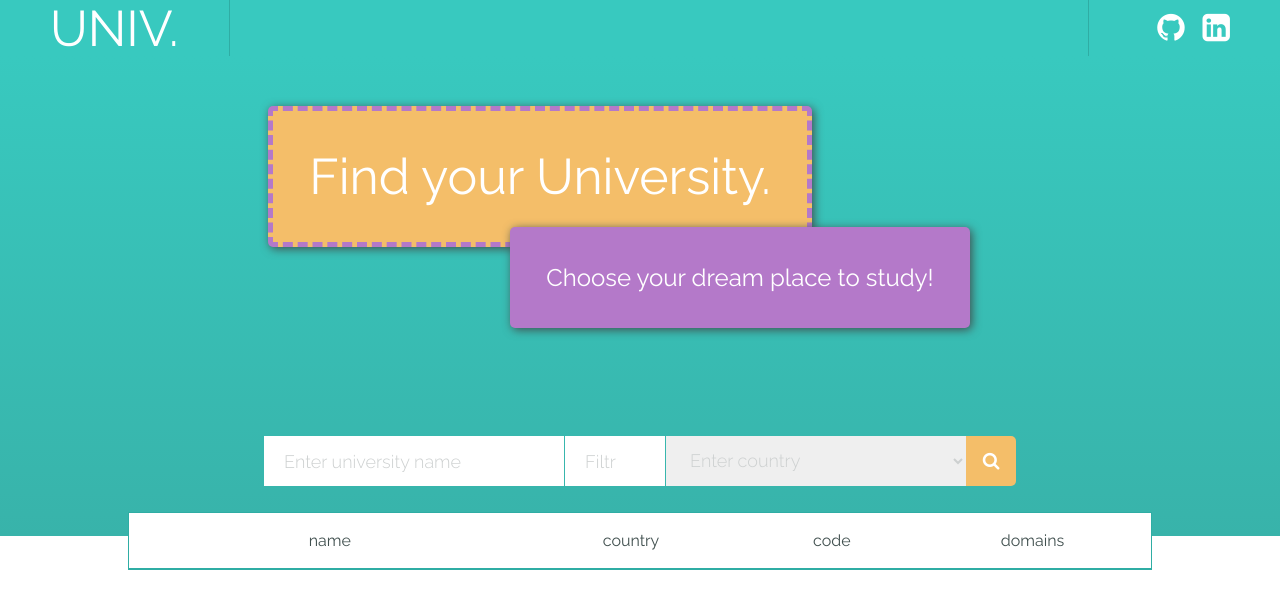
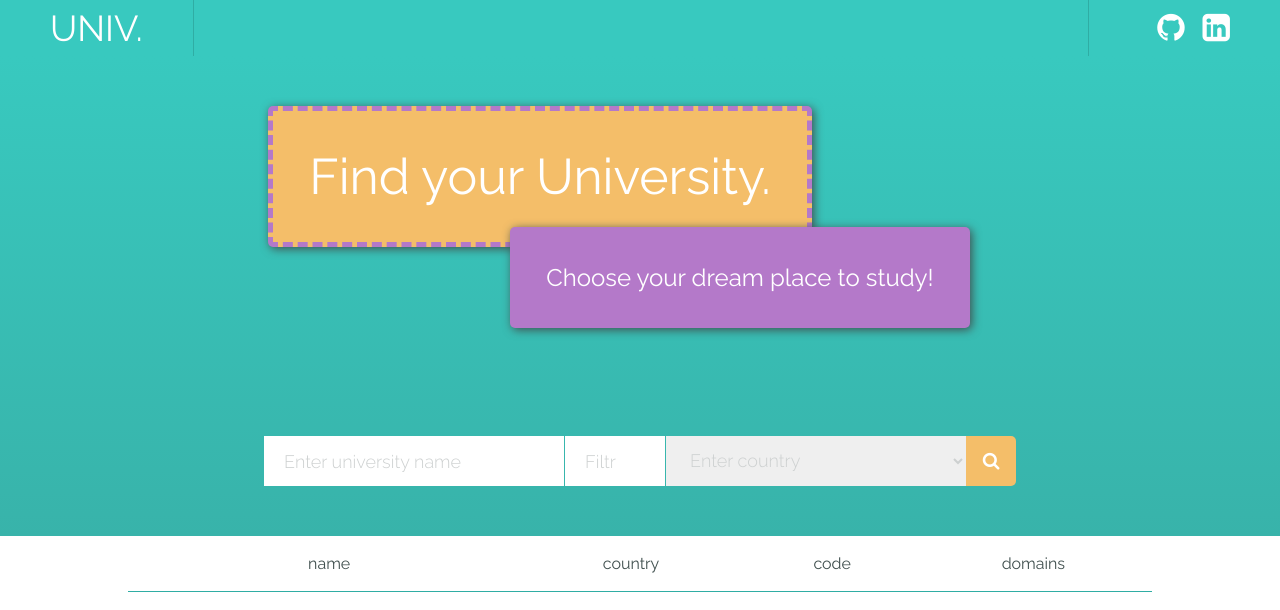
Before and after one commit to michalniem/314, a React app: page / in a window 1280 px wide. Shown: the top 610 px of the page. Built offline with nearby package versions, Linux system fonts and the light colour scheme.

Commit message:
Block empty request

```diff
--- a/src/components/CodeFiltr.js
+++ b/src/components/CodeFiltr.js
@@ -4,7 +4,7 @@ const codeFiltr = props => {
     return(
         <input className='searcher__searchbar--filtr'
                placeholder='Filtr'
-               value={props.codeFiltrValue}
+               value={props.codeFiltrValue }
                onChange={props.handleCodeFiltr}/>
     )
 };
--- a/src/components/ResultTable.js
+++ b/src/components/ResultTable.js
@@ -5,13 +5,21 @@ import TableBody from './TableBody'
 
 export default class ResultTable extends Component {
     render() {
+        let results;
+        let tableBody;
+        if( this.props.response ){
+            ( this.props.response.length !== 0 )
+            ? tableBody = <TableBody response={this.props.response}
+                                     codeFiltrValue={this.props.codeFiltrValue}/>
+            : results = <p>nothing is here...</p>
+        }
         return (
             <div className='searcher__table--container'>
                 <table className='searcher__table'>
                     <TableHead />
-                    <TableBody response={this.props.response}
-                               codeFiltrValue={this.props.codeFiltrValue}/>
+                    { tableBody }
                 </table>
+                { results }
             </div>
         )
     }
--- a/src/components/Searcher.js
+++ b/src/components/Searcher.js
@@ -43,7 +43,10 @@ export default class Searcher extends Component {
                 }
             }).then(json => {
                 this.setState({
-                    response: json
+                    response: json,
+                    nameInputValue: '',
+                    codeFiltr: '',
+                    countrySelectValue: '',
                 })
             }).catch(error => {
                 console.error(error);
--- a/src/styles/components/_searcher.sass
+++ b/src/styles/components/_searcher.sass
@@ -37,6 +37,8 @@
       border: 0
       background-color: $mainYellow
       border-radius: 0 5px 5px 0
+      &:focus
+        outline: none
 
       i
         color: white
@@ -50,12 +52,9 @@
 
     &--container
       width: 80vw
-      border: 1px solid $mainBlueDark
+      //border: 1px solid $mainBlueDark
       margin-bottom: $l-size
       position: absolute
-      top: -24px
-      //border: 1px solid $mainBlueDark
-      //box-shadow: 2px 2px 10px 0 $fontDark
 
     &--head
       display: block
--- a/src/styles/components/_toolbar.sass
+++ b/src/styles/components/_toolbar.sass
@@ -10,7 +10,7 @@
     display: flex
     align-items: center
     height: 100%
-    font-size: $xxl-size
+    font-size: $xl-size
     padding: 0 $xxl-size
     border-right: 1px solid $mainBlueDark
 
```
